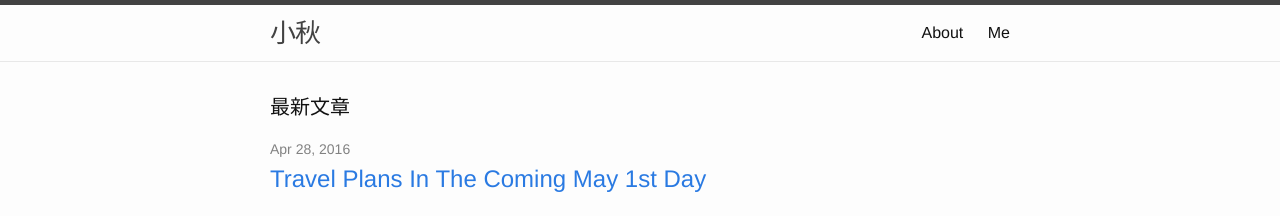
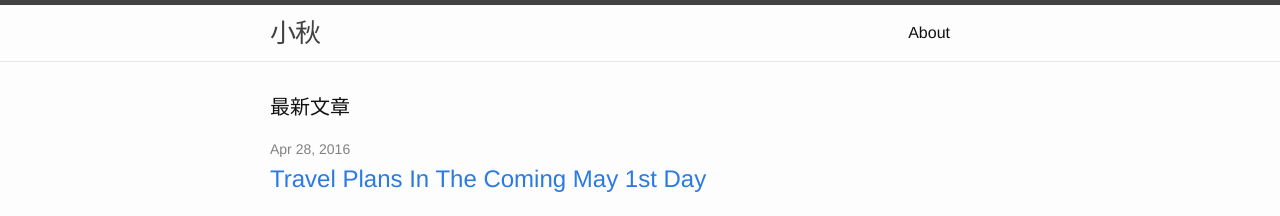
Before and after one commit to qiuxiaokun/qiuxiaokun.github.io, a Jekyll site: the page built from index.html, in a window 1280 px wide. Shown: the top 216 px of the page. Built offline with Jekyll 4.4.1, drawn with Linux system fonts in a browser that asks for light colours.

Commit message:
change header

```diff
--- a/_includes/header.html
+++ b/_includes/header.html
@@ -15,7 +15,7 @@
 
       <div class="trigger">
         {% for my_page in site.pages %}
-          {% if my_page.title %}
+          {% if my_page.title != "Me" %}
           <a class="page-link" href="{{ my_page.url | prepend: site.baseurl }}">{{ my_page.title }}</a>
           {% endif %}
         {% endfor %}
```
